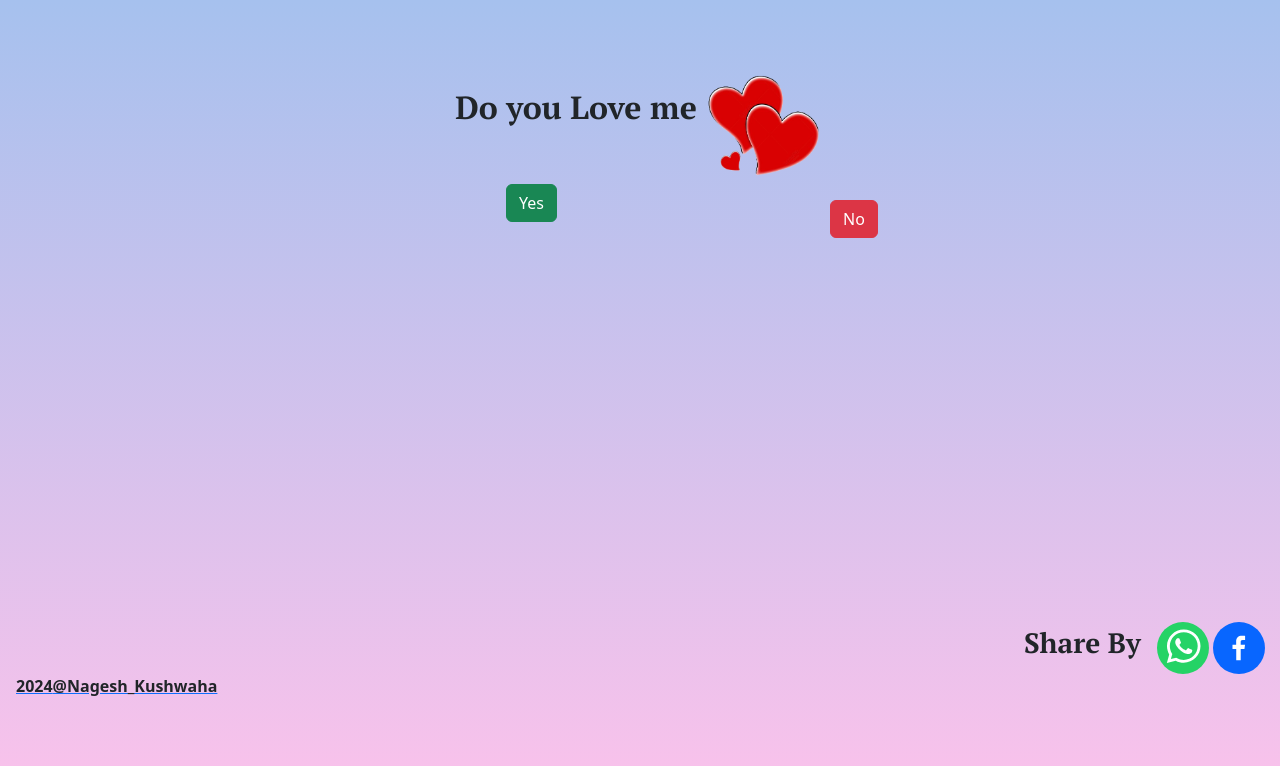
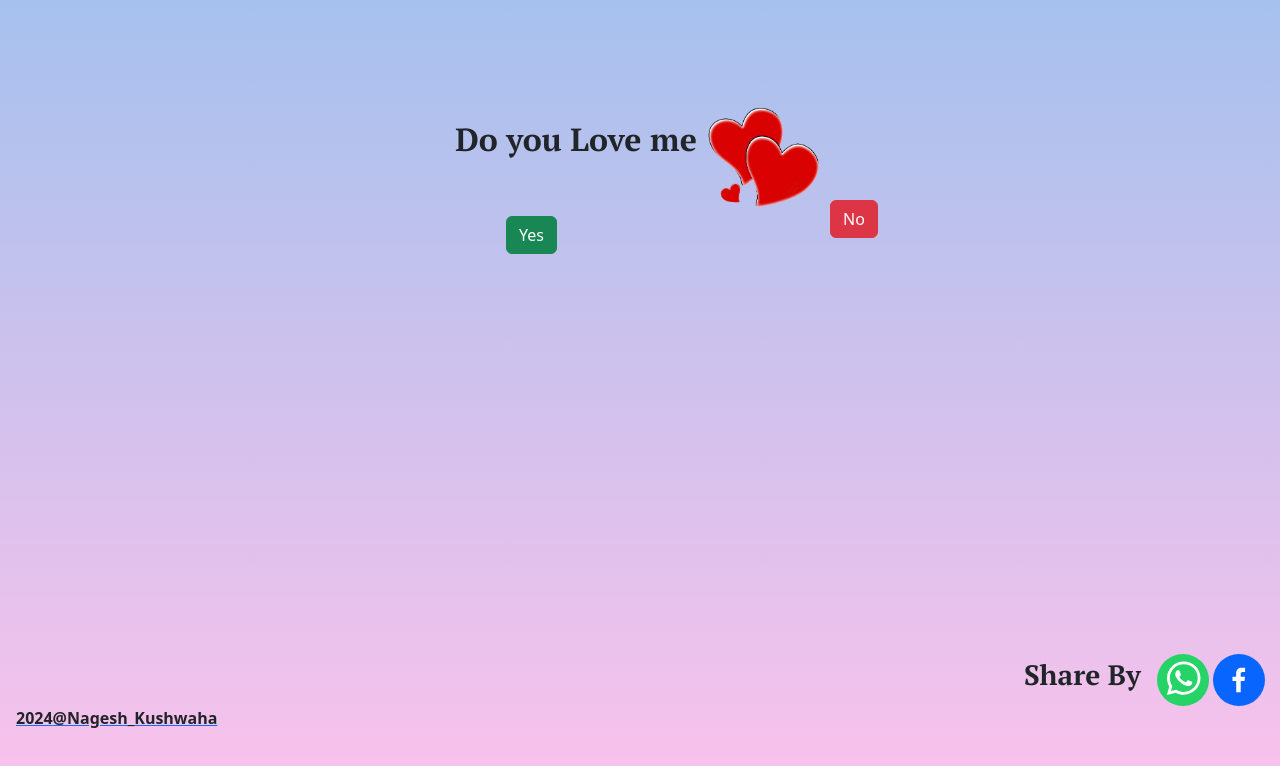
Before and after one commit to itsmeNagesh/lovegame, a React (Vite) app: page / in a window 1280 px wide. Shown: the top 766 px of the page. Built offline with nearby package versions, Linux system fonts and the light colour scheme.

Commit message:
nic52182

```diff
--- a/src/App.jsx
+++ b/src/App.jsx
@@ -81,7 +81,7 @@
     {/* <div>   <a href='https://nageshweb.netlify.app/' target='_blank'>
     <span className="date text-danger fw-bold  fs-6 m-3">{new Date().getFullYear()}@Nagesh_Kushwaha</span></a> </div> */}
       <div className="container c d-flex flex-column">
-        <main className="d-flex justify-content-center mt-5 pt-3">
+        <main className="d-flex justify-content-center mt-5 pt-5">
 
           <h2 className="mt-4 fw-bold me-2">Do you Love me</h2>
           <img src="/images/hhh.png" alt="heart" className="kk img-fluid" />
```
